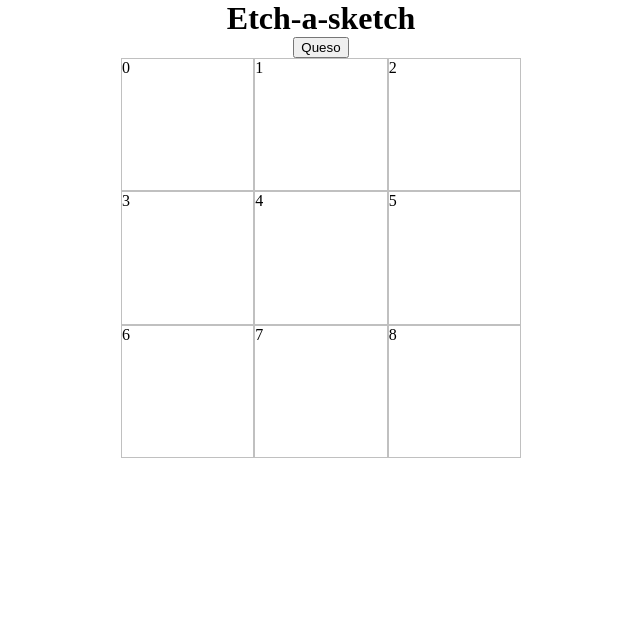
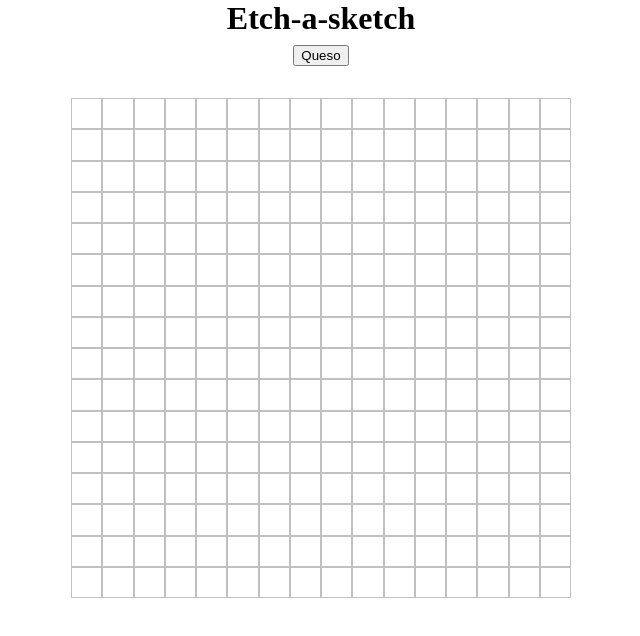
Before and after one commit to LaJuFA/etch-a-sketch, a plain HTML site: page index.html in a window 1280 px wide. Shown: the whole page, without its empty margins (319-959 px from the left). Drawn offline with Linux system fonts and the light colour scheme.

Commit message:
Proyecyo terminado, ni idea si voy a hacer los pasos extra

```diff
--- a/index.html
+++ b/index.html
@@ -7,11 +7,12 @@
     <link rel="stylesheet" href="style.css">
 </head>
 <body>
+    <div id="content-container">
         <div id="title-container">
             <div>
                 <h1>Etch-a-sketch</h1>
-            <div id="quesoton">
-                <button>Queso</button>
+                <div id="queso-container">
+                    <button id="quesoton">Queso</button>
                 </div>
             </div>
         </div>
@@ -20,6 +21,7 @@
                 <!--16x16 Grid-->
             </div>
         </div>
+    </div>
     <script src="script.js"></script>
 </body>
 </html>
--- a/script.js
+++ b/script.js
@@ -1,12 +1,14 @@
 const gridContainer = document.querySelector("#grid");
-const defaultSize = 3;
+const buttonSelector = document.querySelector("#quesoton");
+const defaultSize = 16;
 
 function makeGrid(size) {
     const gridArea = size * size;
 
     for (var i = 0; i < gridArea; i++) {
         let newItem = document.createElement("div");
-        newItem.textContent = i;
+
+        newItem.classList.add("square");
 
         newItem.addEventListener("mouseover", function (e) {
             this.classList.add("gray-bg");
@@ -18,3 +20,18 @@ function makeGrid(size) {
 }
 
 makeGrid(defaultSize);
+
+buttonSelector.addEventListener("click", function () {
+    let gridSize = prompt("Introducir tamaño de la cuadricula");
+    let numberOfSquares = document.querySelectorAll(".square");
+
+    numberOfSquares.forEach(square => {
+        square.remove()
+    });
+
+    if (isNaN(gridSize) || gridSize > 64 || gridSize == null) {
+        gridSize = defaultSize;
+    }
+
+    makeGrid(gridSize);
+});
--- a/style.css
+++ b/style.css
@@ -1,15 +1,22 @@
 * {
     margin: 0;
+}
+
+#content-container {
+    display: flex;
+    flex-direction: column;
 }
 
 #title-container {
     display: flex;
     justify-content: center;
+    margin-bottom: 32px;
 }
 
-#quesoton {
+#queso-container {
     display: flex;
     justify-content: center;
+    margin-top: 8px;
 }
 
 #grid-container {
@@ -18,8 +25,8 @@
 }
 
 #grid {
-    width: 400px;
-    height: 400px;
+    width: 500px;
+    height: 500px;
     display: grid;
 }
 
```
Lines whose indentation alone changed are shown as unchanged.
